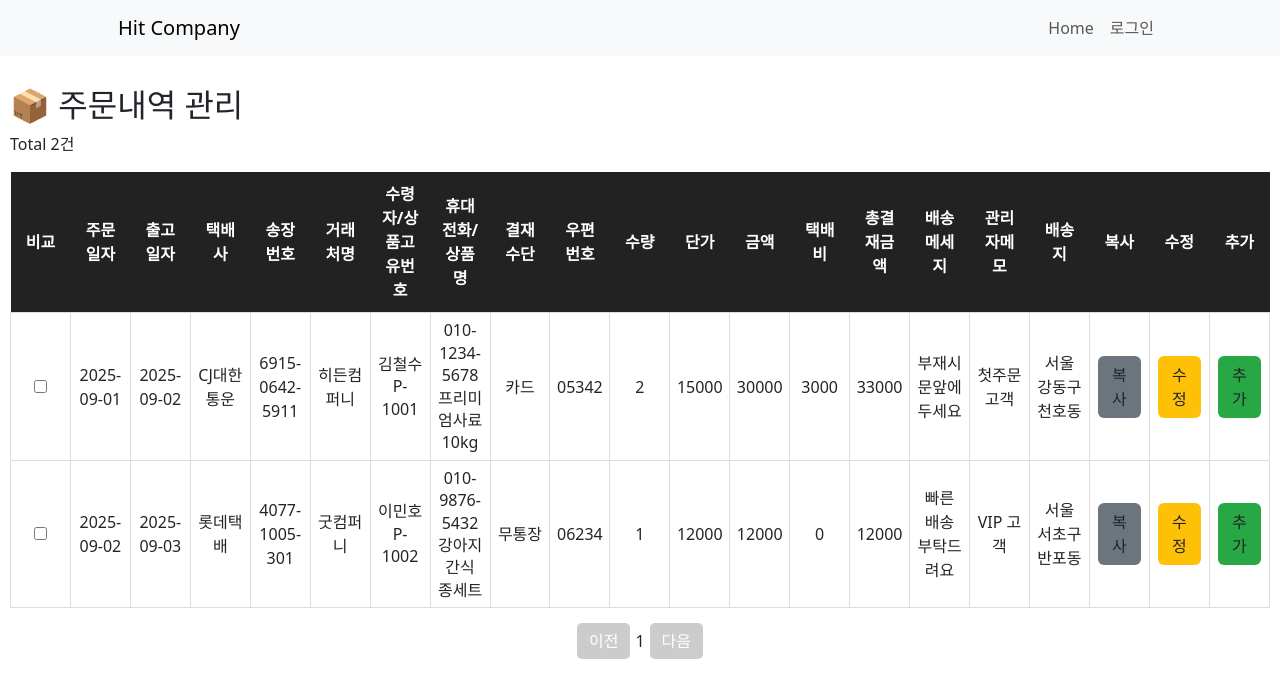
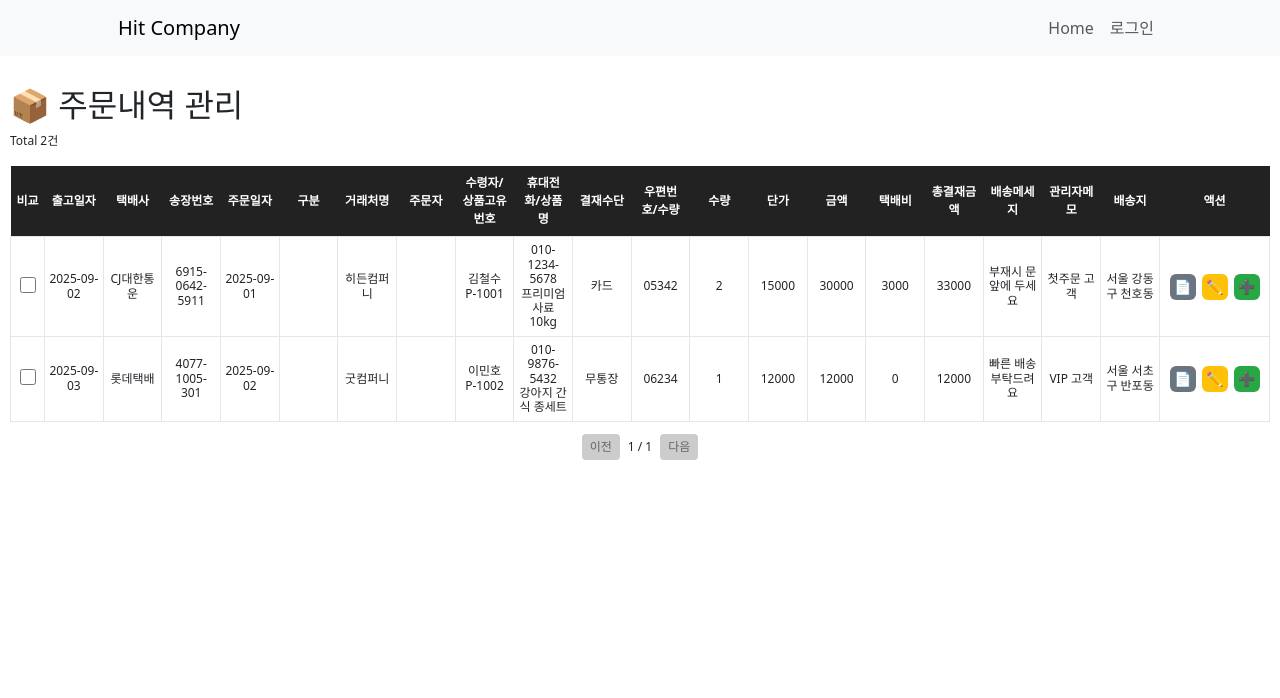
Before and after one commit to wockychoi/hit-frontend, a Vue app: page / in a window 1280 px wide. Shown: the top 698 px of the page. Built offline with nearby package versions, Linux system fonts and the light colour scheme.

Commit message:
no message

```diff
--- a/package.json
+++ b/package.json
@@ -7,7 +7,7 @@
     "preview": "vite preview"
   },
   "dependencies": {
-    "axios": "^1.10.0",
+    "axios": "^1.11.0",
     "bootstrap": "^5.3.8",
     "crypto-js": "^4.2.0",
     "pinia": "^3.0.3",
--- a/src/App.vue
+++ b/src/App.vue
@@ -15,7 +15,7 @@
             </li>
             <!-- 로그인한 사용자만 접근 -->
             <!-- 사용자 리스트: 특정 ID만 보이게 -->
-            <li class="nav-item" v-if="isLoggedIn && user.userId === 'wschoi9'">
+            <li class="nav-item" v-if="isLoggedIn && user.roleId === '2'">
               <router-link class="nav-link" to="/userList">사용자리스트</router-link>
             </li>
             <li class="nav-item" style="display: none;" >
--- a/src/views/Home.vue
+++ b/src/views/Home.vue
@@ -8,15 +8,17 @@
         <thead>
           <tr>
             <th>비교</th>
-            <th>주문일자</th>
             <th>출고일자</th>
             <th>택배사</th>
             <th>송장번호</th>
+            <th>주문일자</th>
+            <th>구분</th>
             <th>거래처명</th>
+            <th>주문자</th>
             <th>수령자/상품고유번호</th>
             <th>휴대전화/상품명</th>
             <th>결재수단</th>
-            <th>우편번호</th>
+            <th>우편번호/수량</th>
             <th>수량</th>
             <th>단가</th>
             <th>금액</th>
@@ -25,36 +27,23 @@
             <th>배송메세지</th>
             <th>관리자메모</th>
             <th>배송지</th>
-            <th>복사</th>
-            <th>수정</th>
-            <th>추가</th>
+            <th class="th-action">액션</th>
           </tr>
         </thead>
         <tbody>
-          <tr v-for="(order, index) in paginatedOrders" :key="index">
-            <!-- 체크박스 -->
-            <td>
+          <tr v-for="(order, localIndex) in paginatedOrders" :key="getGlobalIndex(localIndex)">
+            <!-- 비교 체크박스 (value는 전역 인덱스) -->
+            <td class="td-check">
               <input
                 type="checkbox"
                 v-model="selectedOrders"
-                :value="index + (currentPage - 1) * pageSize"
+                :value="getGlobalIndex(localIndex)"
               />
-            </td>
-
-            <!-- 일반 데이터/수정 -->
-            <td>
-              <input
-                v-if="isEditing(index)"
-                v-model="order.주문일자"
-                type="date"
-                class="edit-input"
-              />
-              <span v-else>{{ order.주문일자 }}</span>
             </td>
 
             <td>
               <input
-                v-if="isEditing(index)"
+                v-if="isEditing(localIndex)"
                 v-model="order.출고일자"
                 type="date"
                 class="edit-input"
@@ -63,50 +52,38 @@
             </td>
 
             <td>
-              <input
-                v-if="isEditing(index)"
-                v-model="order.택배사"
-                type="text"
-                class="edit-input"
-              />
+              <input v-if="isEditing(localIndex)" v-model="order.택배사" class="edit-input" />
               <span v-else>{{ order.택배사 }}</span>
             </td>
 
             <td>
-              <input
-                v-if="isEditing(index)"
-                v-model="order.송장번호"
-                type="text"
-                class="edit-input"
-              />
+              <input v-if="isEditing(localIndex)" v-model="order.송장번호" class="edit-input" />
               <span v-else>{{ order.송장번호 }}</span>
             </td>
 
             <td>
-              <input
-                v-if="isEditing(index)"
-                v-model="order.거래처명"
-                type="text"
-                class="edit-input"
-              />
+              <input v-if="isEditing(localIndex)" v-model="order.주문일자" type="date" class="edit-input" />
+              <span v-else>{{ order.주문일자 }}</span>
+            </td>
+
+            <td>
+              <input v-if="isEditing(localIndex)" v-model="order.구분" class="edit-input" />
+              <span v-else>{{ order.구분 }}</span>
+            </td>
+
+            <td>
+              <input v-if="isEditing(localIndex)" v-model="order.거래처명" class="edit-input" />
               <span v-else>{{ order.거래처명 }}</span>
             </td>
-
+<td>
+              <input v-if="isEditing(localIndex)" v-model="order.구분" class="edit-input" />
+              <span v-else>{{ order.구분 }}</span>
+            </td>
             <!-- 수령자 + 상품고유번호 -->
             <td>
-              <div v-if="isEditing(index)">
-                <input
-                  v-model="order.주문자"
-                  type="text"
-                  class="edit-input"
-                  placeholder="수령자"
-                />
-                <input
-                  v-model="order.상품고유번호"
-                  type="text"
-                  class="edit-input"
-                  placeholder="상품고유번호"
-                />
+              <div v-if="isEditing(localIndex)">
+                <input v-model="order.주문자" class="edit-input" placeholder="수령자" />
+                <input v-model="order.상품고유번호" class="edit-input" placeholder="상품고유번호" />
               </div>
               <div v-else>
                 <div>{{ order.주문자 }}</div>
@@ -116,19 +93,9 @@
 
             <!-- 휴대전화 + 상품명 -->
             <td>
-              <div v-if="isEditing(index)">
-                <input
-                  v-model="order.휴대전화"
-                  type="text"
-                  class="edit-input"
-                  placeholder="휴대전화"
-                />
-                <input
-                  v-model="order.상품명"
-                  type="text"
-                  class="edit-input"
-                  placeholder="상품명"
-                />
+              <div v-if="isEditing(localIndex)">
+                <input v-model="order.휴대전화" class="edit-input" placeholder="휴대전화" />
+                <input v-model="order.상품명" class="edit-input" placeholder="상품명" />
               </div>
               <div v-else>
                 <div>{{ order.휴대전화 }}</div>
@@ -137,42 +104,22 @@
             </td>
 
             <td>
-              <input
-                v-if="isEditing(index)"
-                v-model="order.결재수단"
-                type="text"
-                class="edit-input"
-              />
+              <input v-if="isEditing(localIndex)" v-model="order.결재수단" class="edit-input" />
               <span v-else>{{ order.결재수단 }}</span>
             </td>
 
             <td>
-              <input
-                v-if="isEditing(index)"
-                v-model="order.우편번호"
-                type="text"
-                class="edit-input"
-              />
+              <input v-if="isEditing(localIndex)" v-model="order.우편번호" class="edit-input" />
               <span v-else>{{ order.우편번호 }}</span>
             </td>
 
             <td>
-              <input
-                v-if="isEditing(index)"
-                v-model.number="order.수량"
-                type="number"
-                class="edit-input"
-              />
+              <input v-if="isEditing(localIndex)" v-model.number="order.수량" type="number" class="edit-input" />
               <span v-else>{{ order.수량 }}</span>
             </td>
 
             <td>
-              <input
-                v-if="isEditing(index)"
-                v-model.number="order.단가"
-                type="number"
-                class="edit-input"
-              />
+              <input v-if="isEditing(localIndex)" v-model.number="order.단가" type="number" class="edit-input" />
               <span v-else>{{ order.단가 }}</span>
             </td>
 
@@ -180,48 +127,42 @@
             <td>{{ order.택배비 }}</td>
             <td>{{ order.총결재금액 }}</td>
 
-            <!-- 두 줄 입력 (textarea) -->
             <td>
-              <textarea
-                v-if="isEditing(index)"
-                v-model="order.배송메세지"
-                rows="2"
-                class="edit-textarea"
-              ></textarea>
+              <textarea v-if="isEditing(localIndex)" v-model="order.배송메세지" rows="2" class="edit-textarea"></textarea>
               <span v-else>{{ order.배송메세지 }}</span>
             </td>
 
             <td>
-              <textarea
-                v-if="isEditing(index)"
-                v-model="order.관리자메모"
-                rows="2"
-                class="edit-textarea"
-              ></textarea>
+              <textarea v-if="isEditing(localIndex)" v-model="order.관리자메모" rows="2" class="edit-textarea"></textarea>
               <span v-else>{{ order.관리자메모 }}</span>
             </td>
 
             <td>
-              <textarea
-                v-if="isEditing(index)"
-                v-model="order.배송지"
-                rows="2"
-                class="edit-textarea"
-              ></textarea>
+              <textarea v-if="isEditing(localIndex)" v-model="order.배송지" rows="2" class="edit-textarea"></textarea>
               <span v-else>{{ order.배송지 }}</span>
             </td>
 
-            <!-- 버튼 -->
-            <td>
-              <button class="btn copy" @click="copyRow(index)">복사</button>
-            </td>
-            <td>
-              <button class="btn edit" @click="editRow(index)">
-                {{ editIndex === index ? "저장" : "수정" }}
-              </button>
-            </td>
-            <td>
-              <button class="btn add" @click="addRow">추가</button>
+            <!-- 액션 버튼 (한 칸) -->
+            <td class="td-action">
+              <div class="action-buttons">
+                <button
+                  class="btn btn-icon btn-copy"
+                  @click="copyRow(getGlobalIndex(localIndex))"
+                  title="복사"
+                >📄</button>
+
+                <button
+                  class="btn btn-icon btn-edit"
+                  @click="editRow(localIndex)"
+                  :title="isEditing(localIndex) ? '저장' : '수정'"
+                >{{ isEditing(localIndex) ? '💾' : '✏️' }}</button>
+
+                <button
+                  class="btn btn-icon btn-add"
+                  @click="addRowAfter(getGlobalIndex(localIndex))"
+                  title="추가"
+                >➕</button>
+              </div>
             </td>
           </tr>
         </tbody>
@@ -231,7 +172,7 @@
     <!-- 페이징 -->
     <div class="pagination">
       <button @click="prevPage" :disabled="currentPage === 1">이전</button>
-      <span>{{ currentPage }}</span>
+      <span>{{ currentPage }} / {{ totalPages }}</span>
       <button @click="nextPage" :disabled="currentPage >= totalPages">다음</button>
     </div>
   </div>
@@ -243,7 +184,7 @@ import axios from "axios";
 export default {
   data() {
     return {
-      editIndex: null,
+      editIndex: null, // 전역 인덱스(orders 배열 기준). null이면 편집중 아님
       currentPage: 1,
       pageSize: 5,
       selectedOrders: [],
@@ -295,7 +236,7 @@ export default {
   },
   computed: {
     totalPages() {
-      return Math.ceil(this.orders.length / this.pageSize);
+      return Math.max(1, Math.ceil(this.orders.length / this.pageSize));
     },
     paginatedOrders() {
       const start = (this.currentPage - 1) * this.pageSize;
@@ -303,26 +244,42 @@ export default {
     },
   },
   methods: {
-    isEditing(index) {
-      return this.editIndex === index;
+    // helper: 로컬 인덱스 -> 전역 인덱스
+    getGlobalIndex(localIndex) {
+      return localIndex + (this.currentPage - 1) * this.pageSize;
     },
+
+    // 편집 여부 판단 (로컬 인덱스 기준)
+    isEditing(localIndex) {
+      return this.editIndex === this.getGlobalIndex(localIndex);
+    },
+
     prevPage() {
       if (this.currentPage > 1) this.currentPage--;
     },
     nextPage() {
       if (this.currentPage < this.totalPages) this.currentPage++;
     },
-    copyRow(index) {
-      const globalIndex = index + (this.currentPage - 1) * this.pageSize;
+
+    // 복사: 전역 인덱스 사용
+    copyRow(globalIndex) {
       const newRow = { ...this.orders[globalIndex] };
       this.orders.splice(globalIndex + 1, 0, newRow);
+
+      // 서버 저장 호출 (옵션)
       axios
         .post("http://15.165.125.244:8080/admin/api/order/save", newRow)
         .then(() => {
           alert("복사된 주문 저장 완료");
+        })
+        .catch((err) => {
+          console.error(err);
+          alert("복사 저장 중 오류 발생");
         });
     },
-    addRow() {
+
+    // 특정 행 아래에 추가 (전역 인덱스 기준)
+    addRowAfter(globalIndex) {
       const newRow = {
         주문일자: "",
         출고일자: "",
@@ -344,135 +301,205 @@ export default {
         관리자메모: "",
         배송지: "",
       };
-      this.orders.push(newRow);
+      this.orders.splice(globalIndex + 1, 0, newRow);
+
       axios
         .post("http://15.165.125.244:8080/admin/api/order/add", newRow)
         .then(() => {
           alert("새 주문 추가 완료");
+        })
+        .catch((err) => {
+          console.error(err);
+          alert("추가 중 오류 발생");
         });
     },
-    editRow(index) {
-      const globalIndex = index + (this.currentPage - 1) * this.pageSize;
-      if (this.editIndex === index) {
-        // 저장 모드
-        this.orders[globalIndex].금액 =
-          this.orders[globalIndex].수량 * this.orders[globalIndex].단가;
-        this.orders[globalIndex].총결재금액 =
-          this.orders[globalIndex].금액 + this.orders[globalIndex].택배비;
+
+    // editRow은 로컬 인덱스(현재 페이지)를 받아 전역 인덱스로 변환하여 처리
+    editRow(localIndex) {
+      const globalIndex = this.getGlobalIndex(localIndex);
+
+      if (this.editIndex === globalIndex) {
+        // 저장 모드: 금액, 총결재금액 계산 후 서버 전송
+        const target = this.orders[globalIndex];
+        // 숫자 보장
+        target.금액 = Number(target.수량 || 0) * Number(target.단가 || 0);
+        target.총결재금액 = Number(target.금액 || 0) + Number(target.택배비 || 0);
 
         axios
-          .post(
-            "http://15.165.125.244:8080/admin/api/order/modify",
-            this.orders[globalIndex]
-          )
+          .post("http://15.165.125.244:8080/admin/api/order/modify", target)
           .then(() => {
             alert("주문 수정 완료");
+            this.editIndex = null;
+          })
+          .catch((err) => {
+            console.error(err);
+            alert("수정 저장 중 오류 발생");
           });
-        this.editIndex = null;
       } else {
-        this.editIndex = index;
+        // 편집 시작: editIndex에 전역 인덱스 저장
+        this.editIndex = globalIndex;
       }
     },
   },
 };
 </script>
 
-<style>
+<style scoped>
 .table-container {
   width: 100%;
   margin: 20px auto;
   padding: 10px;
   background: #fff;
   border-radius: 10px;
+  font-size: 12px; /* 전체 글자 크기 통일 */
 }
 
 .table-wrapper {
   width: 100%;
-  overflow-x: auto; /* 모바일에서 가로 스크롤 가능 */
+  overflow-x: auto;
 }
 
+/* 테이블 기본 */
 .order-table {
   width: 100%;
   border-collapse: collapse;
-  background: #fff;
-  table-layout: fixed; /* 반응형 고정 */
+  table-layout: fixed;
   word-wrap: break-word;
   white-space: normal;
-}
-
-.order-table th {
-  background: #222;
-  color: #fff;
-  padding: 10px;
   text-align: center;
 }
 
-.order-table td {
-  border: 1px solid #ddd;
-  padding: 6px;
-  text-align: center;
-  vertical-align: middle;
+/* 헤더 복구: 배경/글자/패딩/고정(선택적) */
+.order-table thead th {
+  background: #222;
+  color: #fff;
+  padding: 8px 6px;
+  font-weight: 600;
+  font-size: 12px;
+  position: sticky;
+  top: 0;
+  z-index: 2;
 }
 
-.order-table td div {
-  line-height: 1.4;
+/* 셀 스타일 */
+.order-table td {
+  border: 1px solid #e6e6e6;
+  padding: 6px 4px;
+  vertical-align: middle;
+  font-size: 12px;
+  line-height: 1.2;
 }
 
+/* 체크박스 칸 좁히기 */
+.td-check,
+.order-table th:first-child,
+.order-table td:first-child {
+  width: 34px;
+  text-align: center;
+  padding: 6px 2px;
+}
+
+/* 액션 칸 고정 폭 */
+.th-action,
+.td-action,
+.order-table th:last-child,
+.order-table td:last-child {
+  width: 110px;
+  text-align: center;
+  padding: 6px 4px;
+}
+
+/* 입력창/텍스트영역 작게 */
 .edit-input {
   width: 95%;
-  padding: 4px;
+  padding: 4px 6px;
   margin: 2px 0;
   border: 1px solid #ccc;
   border-radius: 4px;
+  font-size: 12px;
+  box-sizing: border-box;
 }
 
 .edit-textarea {
   width: 95%;
-  padding: 4px;
+  padding: 4px 6px;
   margin: 2px 0;
   border: 1px solid #ccc;
   border-radius: 4px;
   resize: vertical;
+  font-size: 12px;
+  box-sizing: border-box;
 }
 
+/* 액션 버튼 그룹 */
+.action-buttons {
+  display: flex;
+  justify-content: center;
+  gap: 6px;
+  align-items: center;
+}
+
+/* 아이콘 버튼 (작게) */
 .btn {
-  padding: 5px 10px;
   border: none;
   cursor: pointer;
-  margin: 2px;
-  border-radius: 5px;
   color: #fff;
+  border-radius: 6px;
+  display: inline-flex;
+  align-items: center;
+  justify-content: center;
+  padding: 0;
 }
 
-.btn.copy {
+/* 아이콘 고정 크기 (작게) */
+.btn-icon {
+  width: 26px;
+  height: 26px;
+  font-size: 14px;
+  line-height: 1;
+}
+
+/* 버튼 색상 */
+.btn-copy {
   background: #6c757d;
 }
-
-.btn.edit {
+.btn-edit {
   background: #ffc107;
+  color: #000;
 }
-
-.btn.add {
+.btn-add {
   background: #28a745;
 }
 
+/* 체크박스 크기 */
+input[type="checkbox"] {
+  width: 16px;
+  height: 16px;
+}
+
+/* 페이징 */
 .pagination {
   display: flex;
   justify-content: center;
   align-items: center;
-  margin-top: 15px;
+  margin-top: 12px;
+  gap: 8px;
+  font-size: 12px;
 }
 
 .pagination button {
-  margin: 0 5px;
-  padding: 6px 12px;
+  padding: 4px 8px;
   background: #007bff;
   color: #fff;
   border: none;
-  border-radius: 5px;
+  border-radius: 4px;
+  font-size: 12px;
+  cursor: pointer;
 }
 
 .pagination button:disabled {
   background: #ccc;
+  cursor: default;
+  color: #666;
 }
 </style>
--- a/src/views/Login.vue
+++ b/src/views/Login.vue
@@ -57,7 +57,7 @@ const submitLogin = async () => {
       password: encryptedPassword
     }
 
-    const res = await axios.post('/admin/api/user/login', payload)
+    const res = await axios.post('http://localhost:8080/admin/api/user/login', payload)
 
     const { accessToken, refreshToken, user } = res.data
 
--- a/src/views/UserListRegister.vue
+++ b/src/views/UserListRegister.vue
@@ -78,7 +78,8 @@ const checkDuplicateId = async () => {
   }
 
   try {
-    const res = await axios.get(`http://15.165.125.244:8080/admin/api/user/duplicate?userId=${form.userId}`)
+    //const res = await axios.get(`http://15.165.125.244:8080/admin/api/user/duplicate?userId=${form.userId}`)
+    const res = await axios.get(`http://localhost:8080/admin/api/user/duplicate?userId=${form.userId}`)
     if (res.data.userId) {
       alert('❌ 이미 사용 중인 아이디입니다.')
       isDuplicateChecked.value = false
@@ -116,7 +117,9 @@ const submitForm = async () => {
       recommenderId: form.recommenderId
     }
 
-    const res = await axios.post('http://15.165.125.244:8080/admin/api/user/register', payload)
+    //const res = await axios.post('http://15.165.125.244:8080/admin/api/user/register', payload)
+    const res = await axios.post('http://localhost:8080/admin/api/user/register', payload)
+
 
     alert('✅ 회원가입이 완료되었습니다.')
     router.push('/login')
```
Also changed, not shown: src/views/UserList.vue (+12 -41 lines), 1 other file (tests, documents, lock files or other folders).
